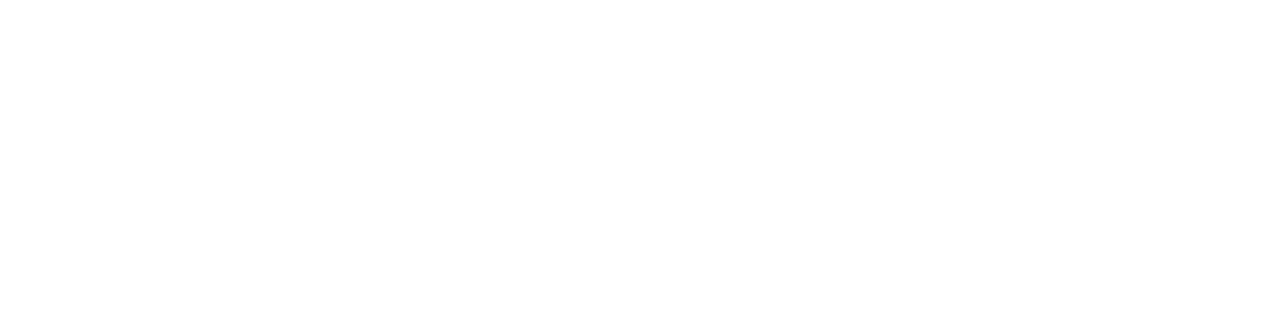
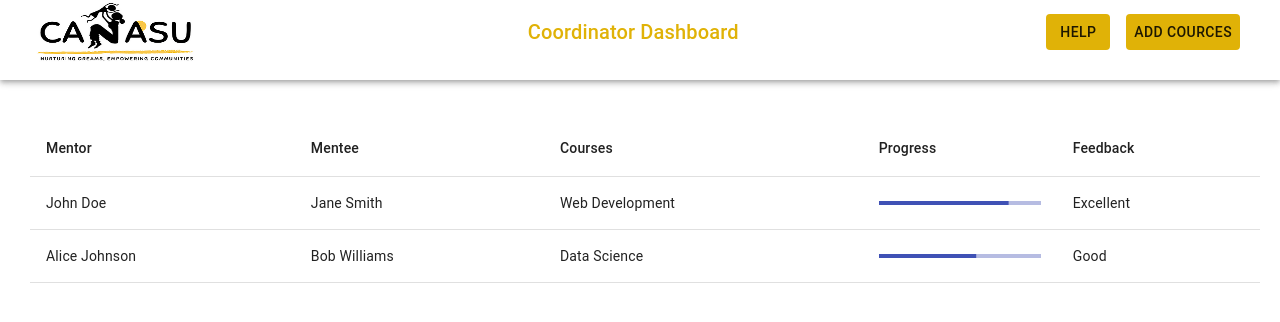
Before and after one commit to cfgblr2023/Team-17, a React (Create React App) app in the folder frontend/: page /Coordinator in a window 1280 px wide. Before the commit this address had no page. Shown: the top 322 px of the page. Built offline with nearby package versions, Linux system fonts and the light colour scheme.

Commit message:
Coordinator Dashboard

```diff
--- a/frontend/src/App.js
+++ b/frontend/src/App.js
@@ -5,6 +5,7 @@
 import Login from './Components/Login';
 import Register from './Components/Register';
 import Mentee from './Components/MenteeNav';
+import Coordinator from './Components/Coordinator';
 
 function App() {
   return (
@@ -15,6 +16,7 @@
             <Route exact path="/login" element={<Login />} />
             <Route exact path="/register" element={<Register />} />
             <Route exact path="/mentee" element={<Mentee />} />
+            <Route exact path="/Coordinator" element={<Coordinator />} />
           </Routes>
         </BrowserRouter>
     </div>
--- /dev/null
+++ b/frontend/src/Components/Coordinator.css
@@ -0,0 +1,9 @@
+.navbar {
+    margin-bottom: 10px;
+  }
+
+  .table {
+    margin-top: 40px;
+    margin-left: 30px;
+    margin-right: 20px;
+  }
--- /dev/null
+++ b/frontend/src/Components/Coordinator.js
@@ -0,0 +1,252 @@
+import React, { useState } from 'react';
+import '../Components/Coordinator.css';
+import { makeStyles } from "@material-ui/core/styles";
+import AppBar from "@material-ui/core/AppBar";
+import Toolbar from "@material-ui/core/Toolbar";
+import Button from "@material-ui/core/Button";
+import Typography from "@material-ui/core/Typography";
+import logo from '../Images/logo.png';
+import homepage from '../Images/homepage.png';
+import Dialog from "@material-ui/core/Dialog";
+import DialogTitle from "@material-ui/core/DialogTitle";
+import DialogContent from "@material-ui/core/DialogContent";
+import DialogContentText from "@material-ui/core/DialogContentText";
+import DialogActions from "@material-ui/core/DialogActions";
+import TextField from "@material-ui/core/TextField";
+import FormControlLabel from "@material-ui/core/FormControlLabel";
+import Checkbox from "@material-ui/core/Checkbox";
+import {
+    Table,
+    TableHead,
+    TableRow,
+    TableCell,
+    TableBody,
+    LinearProgress,
+    TableContainer,
+} from "@material-ui/core";
+
+const staticJsonData = [
+    {
+      mentor: "John Doe",
+      mentee: "Jane Smith",
+      courses: "Web Development",
+      progress: 80,
+      feedback: "Excellent",
+    },
+    {
+      mentor: "Alice Johnson",
+      mentee: "Bob Williams",
+      courses: "Data Science",
+      progress: 60,
+      feedback: "Good",
+    },
+    // Add more data as needed
+  ];
+
+const useStyles = makeStyles((theme) => ({
+    root: {
+      flexGrow: 1,
+    },
+    appBar: {
+      backgroundColor: "#fff",
+      height: "80px",
+    },
+    logo: {
+      marginRight: theme.spacing(2),
+      height: "70px",
+      width: "180px",
+    },
+    toolbar: {
+      height: 64, // set the height of the toolbar
+    },
+    title: {
+      flexGrow: 1,
+    },
+    menuButton: {
+        marginRight: theme.spacing(2),
+      },
+      menuItem: {
+        marginRight: theme.spacing(2),
+        backgroundColor:"#E0B207"
+      },
+    form: {
+        display: "flex",
+        flexDirection: "column",
+        margin: "auto",
+        width: "fit-content",
+      },
+  }));
+
+function Coordinator() {
+    const skillsList = [
+        "HTML",
+        "CSS",
+        "JavaScript",
+        "React",
+        "Node.js",
+        "Python",
+        // Add more skills as needed
+      ];
+    const classes = useStyles();
+
+    const [open, setOpen] = useState(false);
+    const [title, setTitle] = useState("software development");
+    const [duration, setDuration] = useState("2");
+    const [skills, setSkills] = useState([]);
+    const [openSkill, setOpenSkill] = useState(false);
+
+    const handleSkillsPopup = () => {
+      setOpenSkill(true);
+    };
+
+    const handleSkillsChange = (skill) => (event) => {
+      if (event.target.checked) {
+        setSkills((prevSkills) => [...prevSkills, skill]);
+      } else {
+        setSkills((prevSkills) =>
+          prevSkills.filter((selectedSkill) => selectedSkill !== skill)
+        );
+      }
+    };
+
+    const handleCloseSkill = () => {
+      setOpenSkill(false);
+    };
+
+    const handleEdit = () => {
+        setOpen(true);
+      };
+
+      const handleSave = () => {
+        setOpen(false);
+      };
+    const handleClickOpen = () => {
+      setOpen(true);
+    };
+
+    const handleClose = () => {
+      setOpen(false);
+    };
+
+  return (
+    <div>
+        <div className ="navbar">
+        <AppBar position="static" className={classes.appBar}>
+      <Toolbar className={classes.toolbar}>
+          <img className={classes.logo} src={logo} alt="Logo" />
+          <Typography variant="h6" className={classes.title} style={{color:"#E0B207"}}>
+            Coordinator Dashboard
+            </Typography>
+              <Button variant="text" className={classes.menuItem}>
+                Help
+              </Button>
+              <Button variant="text" className={classes.menuItem} onClick={handleClickOpen}>
+                Add Cources
+              </Button>
+        </Toolbar>
+      </AppBar>
+      <Dialog
+        open={open}
+        onClose={handleClose}
+        aria-labelledby="form-dialog-title"
+        PaperProps={{
+          style: {
+            minWidth: 500, // set the desired width here
+          },
+        }}
+      >
+        <DialogTitle id="form-dialog-title" style={{ textAlign: "center" }}>Add Cource</DialogTitle>
+        <DialogContent>
+          <DialogContentText style={{ textAlign: "center" }}>
+            Add Cource
+          </DialogContentText>
+          <form className={classes.form} noValidate>
+            <TextField
+              autoFocus
+              margin="dense"
+              id="title"
+              label="Title"
+              type="text"
+              fullWidth
+              value={title}
+              onChange={(e) => setTitle(e.target.value)}
+            />
+            <TextField
+              margin="dense"
+              id="duration"
+              label="Duration"
+              type="number"
+              fullWidth
+              value={duration}
+              onChange={(e) => setDuration(e.target.value)}
+            />
+            <Button variant="contained" onClick={handleSkillsPopup}>
+            Select Skills
+          </Button>
+          </form>
+        </DialogContent>
+        <Dialog open={openSkill} onClose={handleCloseSkill}>
+        <DialogContent>
+          <DialogContentText>
+            Select the skills:
+          </DialogContentText>
+          {skillsList.map((skill) => (
+            <FormControlLabel
+              key={skill}
+              control={
+                <Checkbox
+                  checked={skills.includes(skill)}
+                  onChange={handleSkillsChange(skill)}
+                  color="primary"
+                />
+              }
+              label={skill}
+            />
+          ))}
+        </DialogContent>
+        <Button onClick={handleCloseSkill}>Done</Button>
+      </Dialog>
+        <DialogActions>
+          <Button onClick={handleClose} color="primary">
+            Cancel
+          </Button>
+          <Button onClick={handleSave} color="primary">
+            Save
+          </Button>
+        </DialogActions>
+
+      </Dialog>
+</div>
+<div className ="table">
+      <TableContainer>
+  <Table>
+    <TableHead>
+      <TableRow>
+        <TableCell>Mentor</TableCell>
+        <TableCell>Mentee</TableCell>
+        <TableCell>Courses</TableCell>
+        <TableCell>Progress</TableCell>
+        <TableCell>Feedback</TableCell>
+      </TableRow>
+    </TableHead>
+    <TableBody>
+      {staticJsonData.map((data, index) => (
+        <TableRow key={index}>
+          <TableCell>{data.mentor}</TableCell>
+          <TableCell>{data.mentee}</TableCell>
+          <TableCell>{data.courses}</TableCell>
+          <TableCell>
+            <LinearProgress variant="determinate" value={data.progress} />
+          </TableCell>
+          <TableCell>{data.feedback}</TableCell>
+        </TableRow>
+      ))}
+    </TableBody>
+  </Table>
+</TableContainer>
+</div>
+    </div>
+  )
+}
+
+export default Coordinator;
```
